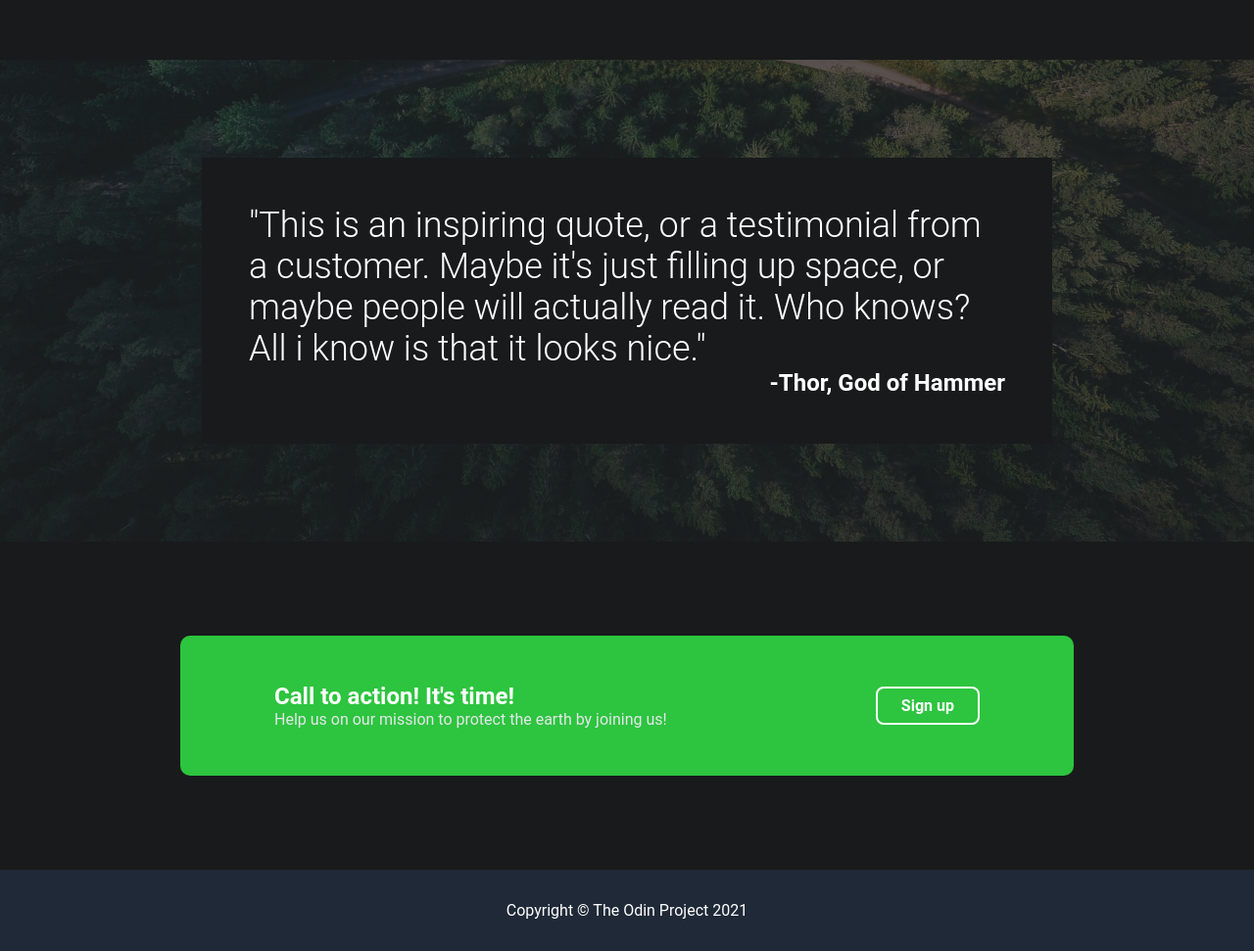
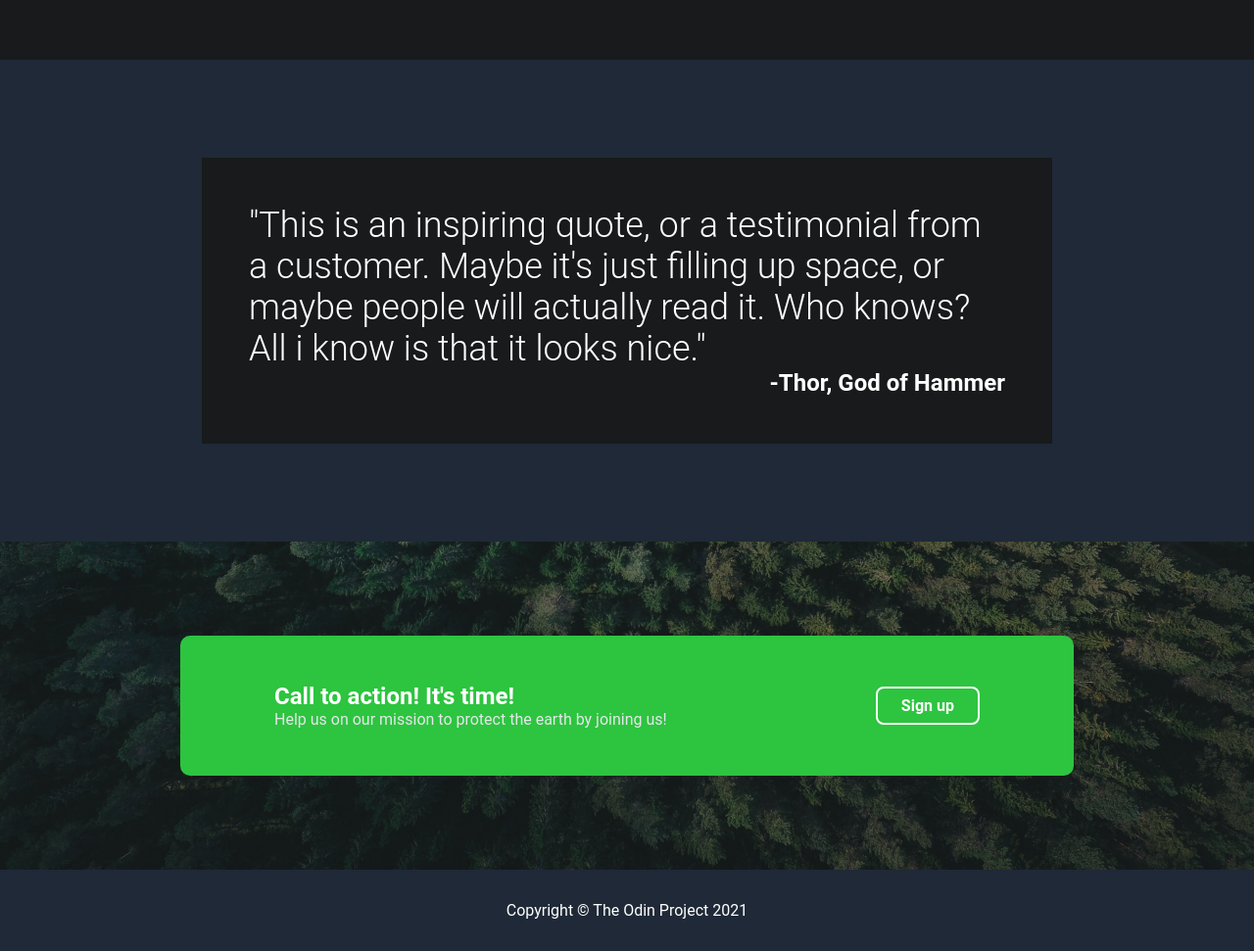
Before and after one commit to angel-472/odin-landing-page, a plain HTML site: page index.html in a window 1280 px wide. Shown: the part 1120-2091 px from the top of the page at 98% size. Drawn offline with Linux system fonts and the light colour scheme.

Commit message:
Improve page design

```diff
--- a/style.css
+++ b/style.css
@@ -173,19 +173,9 @@ button {
   justify-content: center;
   flex-direction: column;
   align-items: center;
-  background-color: #e5e7eb;
+  background-color: #1f2937;
   padding: 100px 0px;
   color: white;
-}
-
-/*parallax*/
-.section-3 {
-  background: linear-gradient(rgba(33, 34, 36, 0.7), rgba(33, 34, 36, 0.7)), url("img/parallax1.jpg");
-  min-height: 100%;
-  background-attachment: fixed;
-  background-position: bottom;
-  background-repeat: no-repeat;
-  background-size: cover;
 }
 
 .section-3 .content {
@@ -214,6 +204,16 @@ button {
   align-items: center;
   background-color: #181a1b;
   padding: 96px 0px;
+}
+
+/*parallax*/
+.section-4 {
+  background: linear-gradient(rgba(33, 34, 36, 0.5), rgba(33, 34, 36, 0.5)), url("img/parallax1.jpg");
+  min-height: 100%;
+  background-attachment: fixed;
+  background-position: bottom;
+  background-repeat: no-repeat;
+  background-size: cover;
 }
 
 .section-4 .content {
```
Also changed, not shown: img/parallax2.jpg (deleted).
